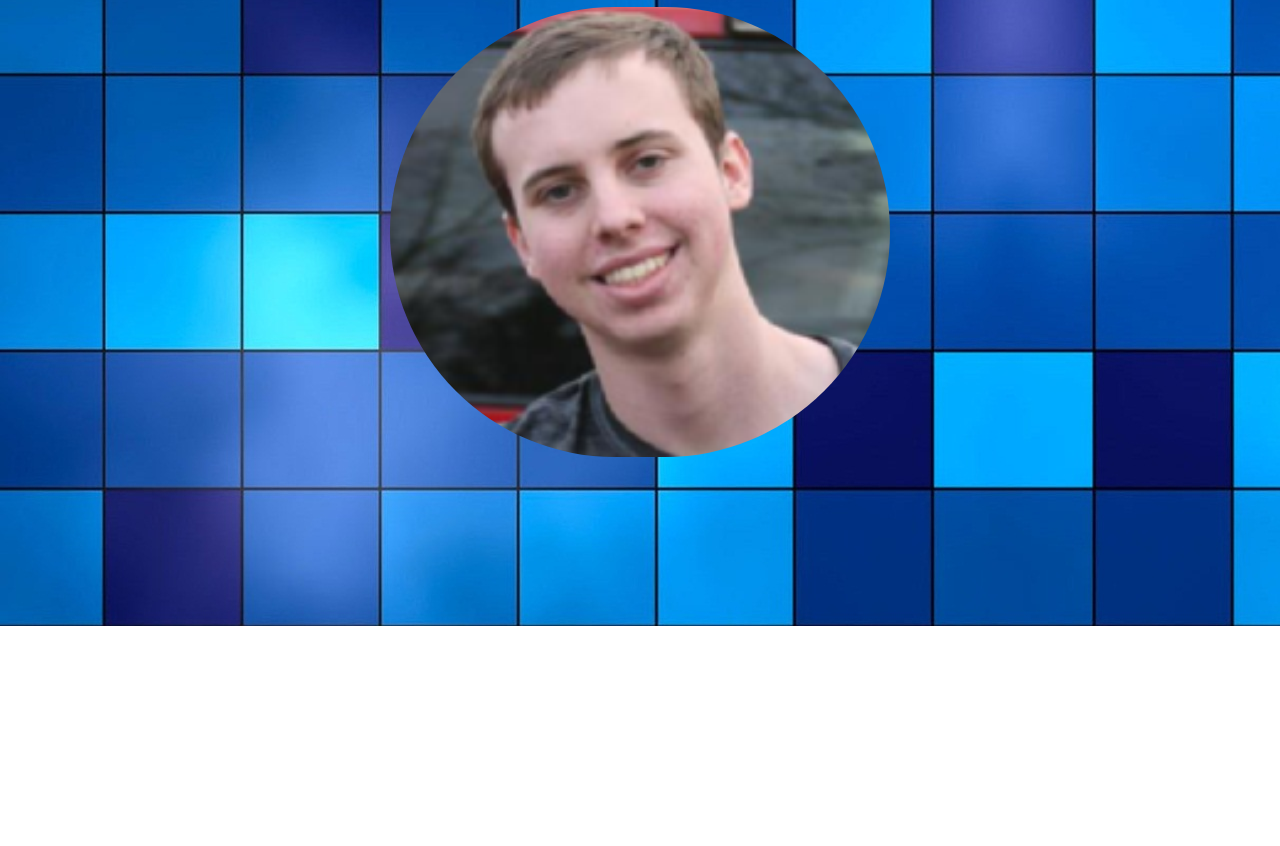
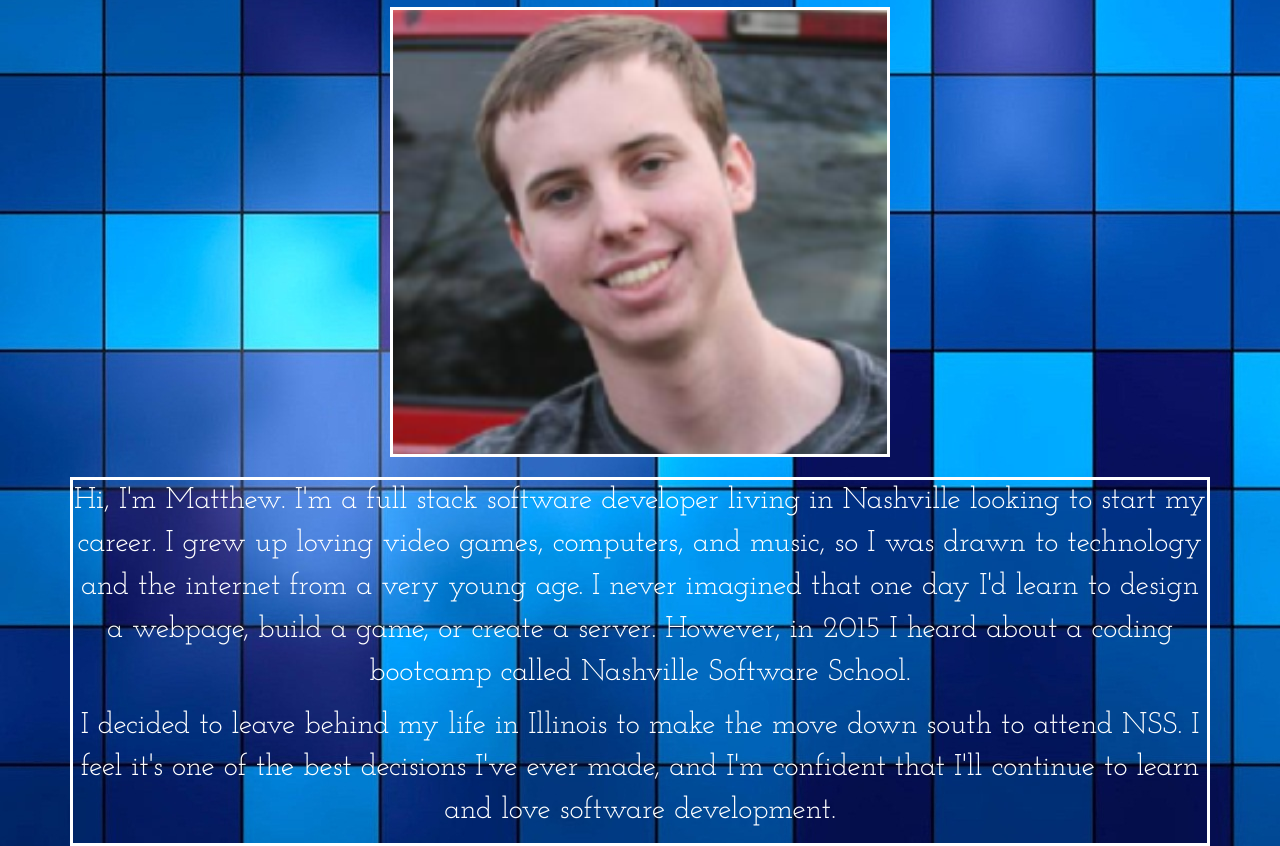
Before and after one commit to mdhays/mdhays.github.io, a plain HTML site: page index.html in a window 1280 px wide. Shown: the part 174-1020 px from the top of the page. Before the commit the page ends 800 px from the top, so only its background shows below. Drawn offline with Linux system fonts and the light colour scheme.

Commit message:
Added a bio and a placeholder photo.

```diff
--- a/css/style.css
+++ b/css/style.css
@@ -9,16 +9,29 @@ body {
 
 #bio {
   font-family: 'Josefin Slab', serif;
-  color: #000000;
+  color: #FFFFFF;
+}
+
+#text {
+  border-width: 2px;
+  border: solid;
+}
+
+.about {
+  font-size: 30px;
+  text-align: center;
+  color: #FFFFFF;
 }
 
 #photo {
   width: 500px;
   height: 450px;
-  border-radius: 1000px;
+  border-width: 2px;
+  border: solid;
   margin: auto;
   background-image: url('../img/self.png');
   align-self: center;
+
 }
 
 #git {
--- a/index.html
+++ b/index.html
@@ -23,5 +23,10 @@
     <div class="col-md-12" id="bio">
       <p id="name"> Matthew Hays </p>
       <div id="photo"></div>
+      <br>
+      <div id="text">
+        <p class="about"> Hi, I'm Matthew. I'm a full stack  software developer living in Nashville looking to start my career. I grew up loving video games, computers, and music, so I was drawn to technology and the internet from a very young age. I never imagined that one day I'd learn to design a webpage, build a game, or create a server. However, in 2015 I heard about a coding bootcamp called Nashville Software School. </p>
+        <p class="about"> I decided to leave behind my life in Illinois to make the move down south to attend NSS. I feel it's one of the best decisions I've ever made, and I'm confident that I'll continue to learn and love software development. </p>
+      </div>
     </div>
 </html>
```
Also changed, not shown: 1 other file.
